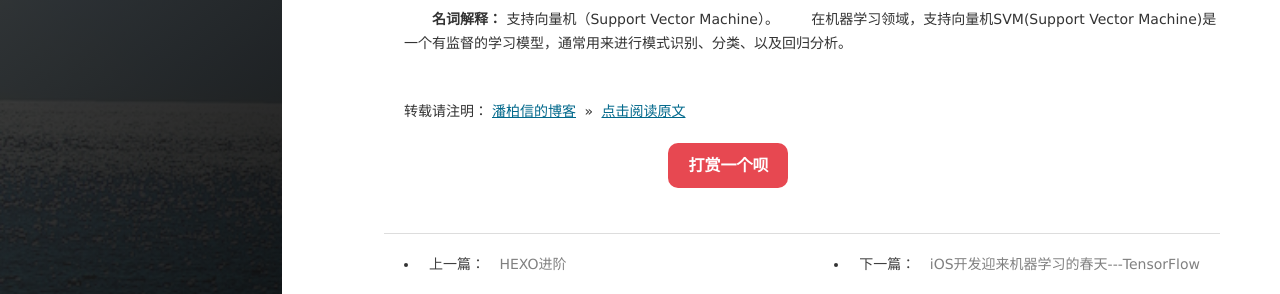
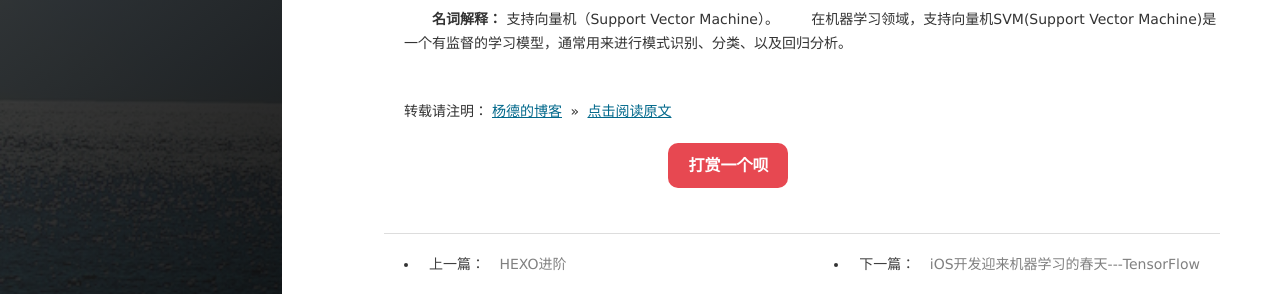
Before and after one commit to yonyong/yonyong.github.io, a Jekyll site: the page built from _posts/2016-07-05-MachineLearning_introduce.md, in a window 1280 px wide and 1390 px high. Shown: the part 846-1140 px from the top of the window. Built offline with Jekyll 4.4.1, drawn with Linux system fonts in a browser that asks for light colours; nearby versions of some CDN libraries; comment, search, counter and statistics services are not loaded.

Commit message:
Update 2016-07-05-MachineLearning_introduce.md

```diff
--- a/_posts/2016-07-05-MachineLearning_introduce.md
+++ b/_posts/2016-07-05-MachineLearning_introduce.md
@@ -36,4 +36,4 @@
 
 <br>
 
-转载请注明：[潘柏信的博客](http://baixin) » [点击阅读原文](http://baixin.io/2016/07/MachineLearning_introduce/)
+转载请注明：[杨德的博客](http://yonyong.github.io) » [点击阅读原文](http://yonyong.github.io/2016/07/MachineLearning_introduce/)
```
